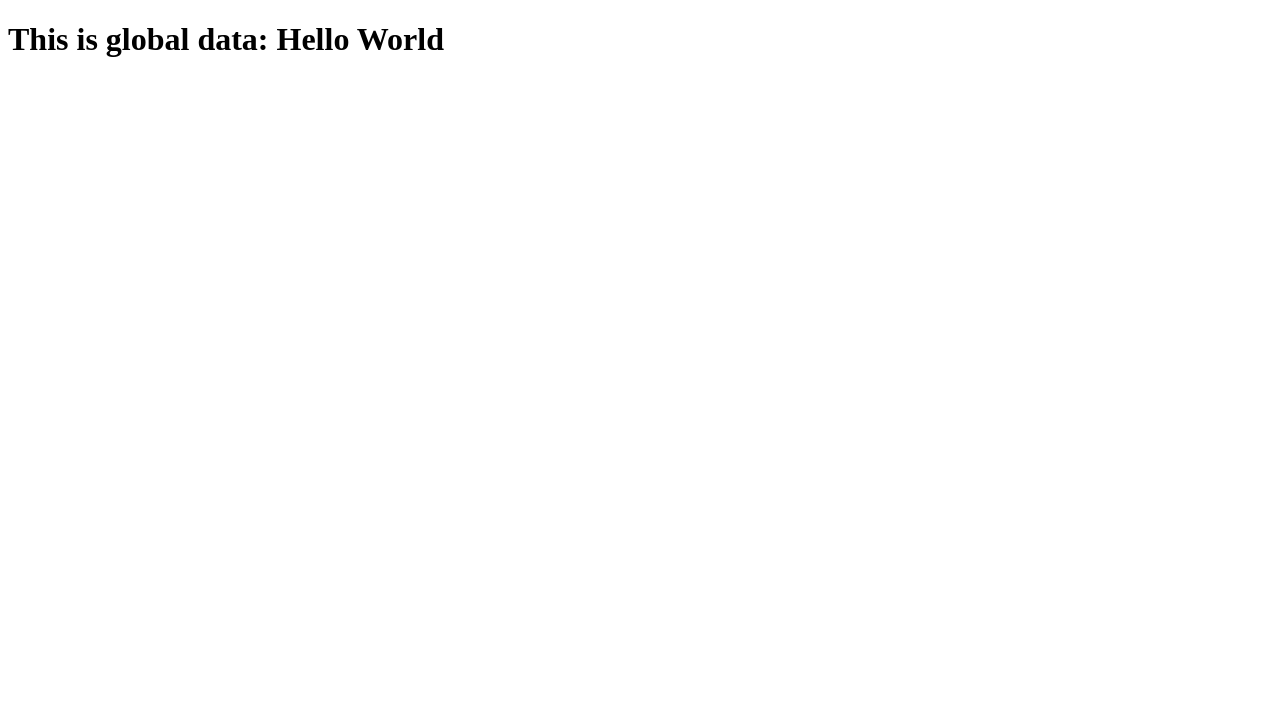
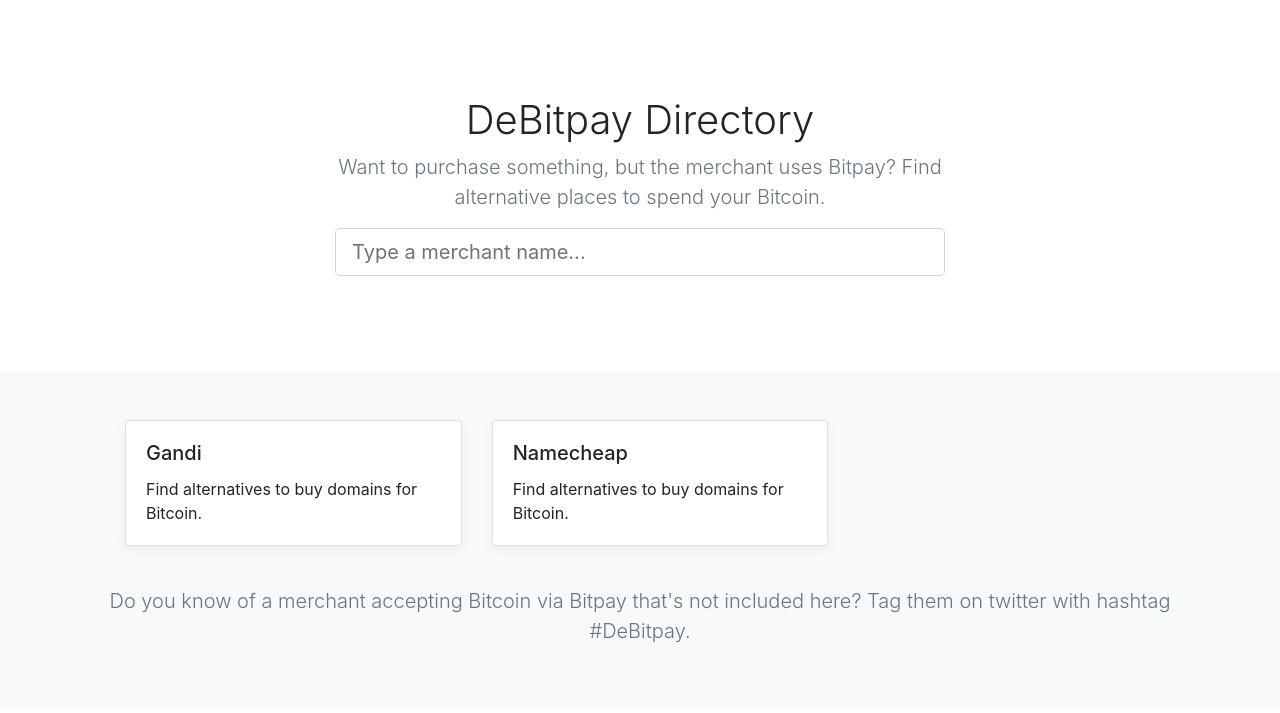
Before and after one commit to alexk111/DeBitpay-Directory, an Eleventy site: page src/index.njk in a window 1280 px wide. Built offline with nearby package versions, Linux system fonts and the light colour scheme; Eleventy itself is replaced by a stand-in of ours; files that its build step writes are made by us from their sources.

Commit message:
Structure + Index page

```diff
--- a/package.json
+++ b/package.json
@@ -32,6 +32,9 @@
     "cssnano": "^4.1.10",
     "cssnano-preset-advanced": "^4.0.7",
     "light-server": "^2.6.2",
+    "list.js": "^1.5.0",
+    "markdown-it": "^9.0.1",
+    "markdown-it-anchor": "^5.2.4",
     "npm-run-all": "^4.1.5",
     "postcss-cli": "^6.1.2",
     "rimraf": "^2.6.3",
--- a/src/_includes/layouts/base.njk
+++ b/src/_includes/layouts/base.njk
@@ -8,10 +8,15 @@
   <meta name="viewport" content="width=device-width, initial-scale=1.0">
   <meta name="description" content="{{ renderData.description or description or metadata.description }}">
   <title>{{ renderData.title or title or metadata.title }}</title>
+  <link rel="stylesheet" href="https://stackpath.bootstrapcdn.com/bootstrap/4.3.1/css/bootstrap.min.css" integrity="sha384-ggOyR0iXCbMQv3Xipma34MD+dH/1fQ784/j6cY/iJTQUOhcWr7x9JvoRxT2MZw1T" crossorigin="anonymous">
   <link rel="stylesheet" href="/styles/index.css">
+  <script defer src="https://use.fontawesome.com/releases/v5.7.2/js/all.js" integrity="sha384-0pzryjIRos8mFBWMzSSZApWtPl/5++eIfzYmTgBBmXYdhvxPc+XcFEk+zJwDgWbP" crossorigin="anonymous"></script>  </head>
+  <script src="https://code.jquery.com/jquery-3.3.1.slim.min.js" integrity="sha384-q8i/X+965DzO0rT7abK41JStQIAqVgRVzpbzo5smXKp4YfRvH+8abtTE1Pi6jizo" crossorigin="anonymous"></script>
+  <script src="https://cdnjs.cloudflare.com/ajax/libs/popper.js/1.14.7/umd/popper.min.js" integrity="sha384-UO2eT0CpHqdSJQ6hJty5KVphtPhzWj9WO1clHTMGa3JDZwrnQq4sF86dIHNDz0W1" crossorigin="anonymous"></script>
+  <script src="https://stackpath.bootstrapcdn.com/bootstrap/4.3.1/js/bootstrap.min.js" integrity="sha384-JjSmVgyd0p3pXB1rRibZUAYoIIy6OrQ6VrjIEaFf/nJGzIxFDsf4x0xIM+B07jRM" crossorigin="anonymous"></script>
+
 </head>
 <body id="top" itemscope itemtype="http://schema.org/WebPage">
   {{ content | safe }}
-  <script src="/scripts/index.js"></script>
 </body>
 </html>
--- /dev/null
+++ b/src/alternatives/alternatives.json
@@ -0,0 +1,3 @@
+{
+  "permalink": false
+}
--- /dev/null
+++ b/src/alternatives/registrar.md
@@ -0,0 +1,6 @@
+---
+title: Registrar
+description: Buy domains for Bitcoin.
+homepage: https://registrar.com
+altFor: ['gandi', 'namecheap']
+---
--- /dev/null
+++ b/src/alternatives/registrar2.md
@@ -0,0 +1,6 @@
+---
+title: Registrar 2
+description: Buy domains for Bitcoin.
+homepage: https://registrar2.com
+altFor: ['namecheap']
+---
--- a/src/index.njk
+++ b/src/index.njk
@@ -2,4 +2,49 @@
 layout: layouts/base.njk
 title: Title Strings
 ---
-<h1>This is global data: {{siteData.name}}</h1>
+
+{% set placeslist = collections.places %}
+
+{# <h1>This is global data: {{siteData.name}}</h1> #}
+
+<main role="main" id="places">
+  <section class="jumbotron text-center">
+    <div class="container">
+      <h1 class="jumbotron-heading">
+        DeBitpay Directory
+      </h1>
+      <p class="lead text-muted">
+        Want to purchase something, but the merchant uses Bitpay? Find alternative places to spend your Bitcoin.
+      </p>
+      <p>
+        <input class="search form-control form-control-lg" placeholder="Type a merchant name..." />
+      </p>
+    </div>
+  </section>
+
+  <div class="album py-5 bg-light">
+    <div class="container">
+      <ul class="row list">
+        {% for item in placeslist %}
+          <div class="col-md-4">
+            <a class="card-link" href="{{ item.url | url }}">
+              <div class="card mb-4 box-shadow">
+                {# <img class="card-img-top" data-src="holder.js/100px225?theme=thumb&bg=55595c&fg=eceeef&text=Thumbnail" alt="Card image cap"> #}
+                <div class="card-body">
+                  <h5 class="card-title">{{ item.data.title }}</h5>
+                  <p class="card-text">Find alternatives to {{ item.data.description | uncapitalize }}</p>
+                </div>
+              </div>
+            </a>
+          </div>
+        {% endfor %}
+      </ul>
+
+      <p class="lead text-muted text-center">
+        Do you know of a merchant accepting Bitcoin via Bitpay that's not included here? Tag them on twitter with hashtag #DeBitpay.
+      </p>
+    </div>
+  </div>
+</main>
+
+<script src="/scripts/index.js"></script>
--- /dev/null
+++ b/src/places/gandi.md
@@ -0,0 +1,5 @@
+---
+title: Gandi
+description: Buy domains for Bitcoin.
+homepage: https://gandi.com
+---
--- /dev/null
+++ b/src/places/namecheap.md
@@ -0,0 +1,5 @@
+---
+title: Namecheap
+description: Buy domains for Bitcoin.
+homepage: https://namecheap.com
+---
--- /dev/null
+++ b/src/places/places.json
@@ -0,0 +1,3 @@
+{
+  "layout": "layouts/place.njk"
+}
--- a/src/scripts/index.js
+++ b/src/scripts/index.js
@@ -1,3 +1,9 @@
-import list from './modules/list'
+import List from 'list.js'
 
-console.log(`Hello ${list[0]}`)
+// import list from './modules/list'
+
+// console.log(`Hello ${list[0]}`)
+
+const placesList = new List('places', {
+  valueNames: [ 'card-title' ]
+})
--- a/src/styles/index.scss
+++ b/src/styles/index.scss
@@ -1,7 +1,67 @@
-@import '_reset.scss';
+// @import '_reset.scss';
 
-$var: white;
+// $var: white;
 
-body {
-  background-color: $var;
+// body {
+//   background-color: $var;
+// }
+
+$color-brand: #246EB9;
+
+:root {
+  --jumbotron-padding-y: 3rem;
 }
+
+.jumbotron {
+  padding-top: var(--jumbotron-padding-y);
+  padding-bottom: var(--jumbotron-padding-y);
+  margin-bottom: 0;
+  background-color: #fff;
+}
+@media (min-width: 768px) {
+  .jumbotron {
+    padding-top: calc(var(--jumbotron-padding-y) * 2);
+    padding-bottom: calc(var(--jumbotron-padding-y) * 2);
+  }
+}
+
+.jumbotron p:last-child {
+  margin-bottom: 0;
+}
+
+.jumbotron-heading {
+  font-weight: 300;
+}
+
+.jumbotron .container {
+  max-width: 40rem;
+}
+
+.card-link, .card-link:hover {
+  color: inherit;
+}
+
+.card-link {
+  > div, .card-text {
+    transition: all 300ms ease-in-out;
+  }
+  &:hover {
+    > div {
+      transform: translateY(-6px);
+    }
+    .card-text {
+      color: $color-brand;
+    }
+  }
+}
+
+footer {
+  padding-top: 3rem;
+  padding-bottom: 3rem;
+}
+
+footer p {
+  margin-bottom: .25rem;
+}
+
+.box-shadow { box-shadow: 0 .25rem .75rem rgba(0, 0, 0, .05); }
```
Also changed, not shown: src/_includes/layouts/place.njk (added, +19 -0 lines), src/_includes/place-summary.njk (added, +9 -0 lines), .eleventy.js, 1 other file.
